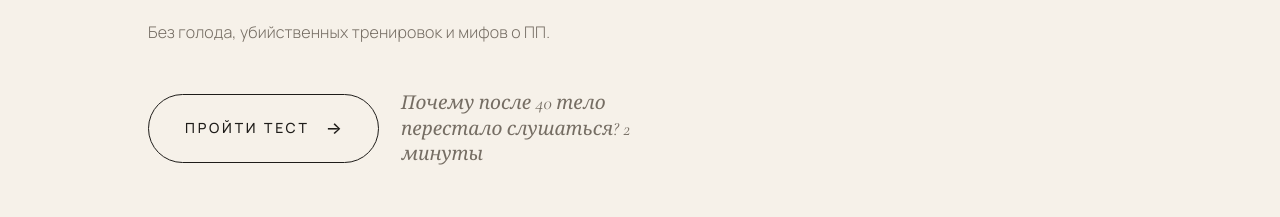
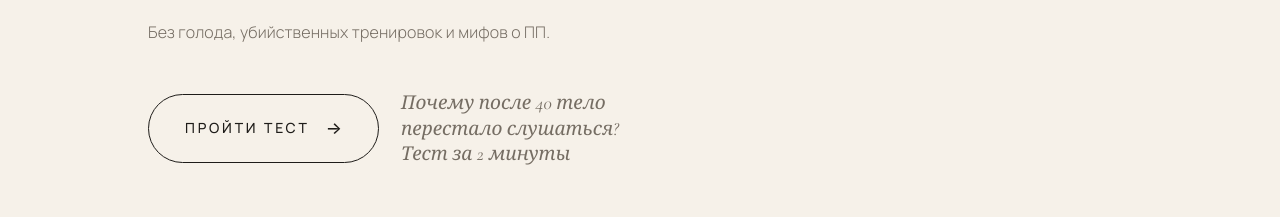
Before and after one commit to svlab27-web/vizitka-svetlana, a plain HTML site: page index.html in a window 1280 px wide. Shown: the part 845-1062 px from the top of the page. Drawn offline with nearby package versions, Linux system fonts and the light colour scheme.

Commit message:
Визитка: подпись под кнопкой теста
Co-Authored-By: Claude Opus 5.5 <noreply@anthropic.com>

```diff
--- a/index.html
+++ b/index.html
@@ -248,7 +248,7 @@
       <a class="btn-outline" href="https://svlab27-web.github.io/kviz-svetlana/">
         Пройти тест <span class="arrow" aria-hidden="true">→</span>
       </a>
-      <span class="hero-test-note">Почему после 40 тело перестало слушаться? 2 минуты</span>
+      <span class="hero-test-note">Почему после 40 тело перестало слушаться? Тест&nbsp;за&nbsp;2&nbsp;минуты</span>
     </div>
   </section>
 </div>
```
